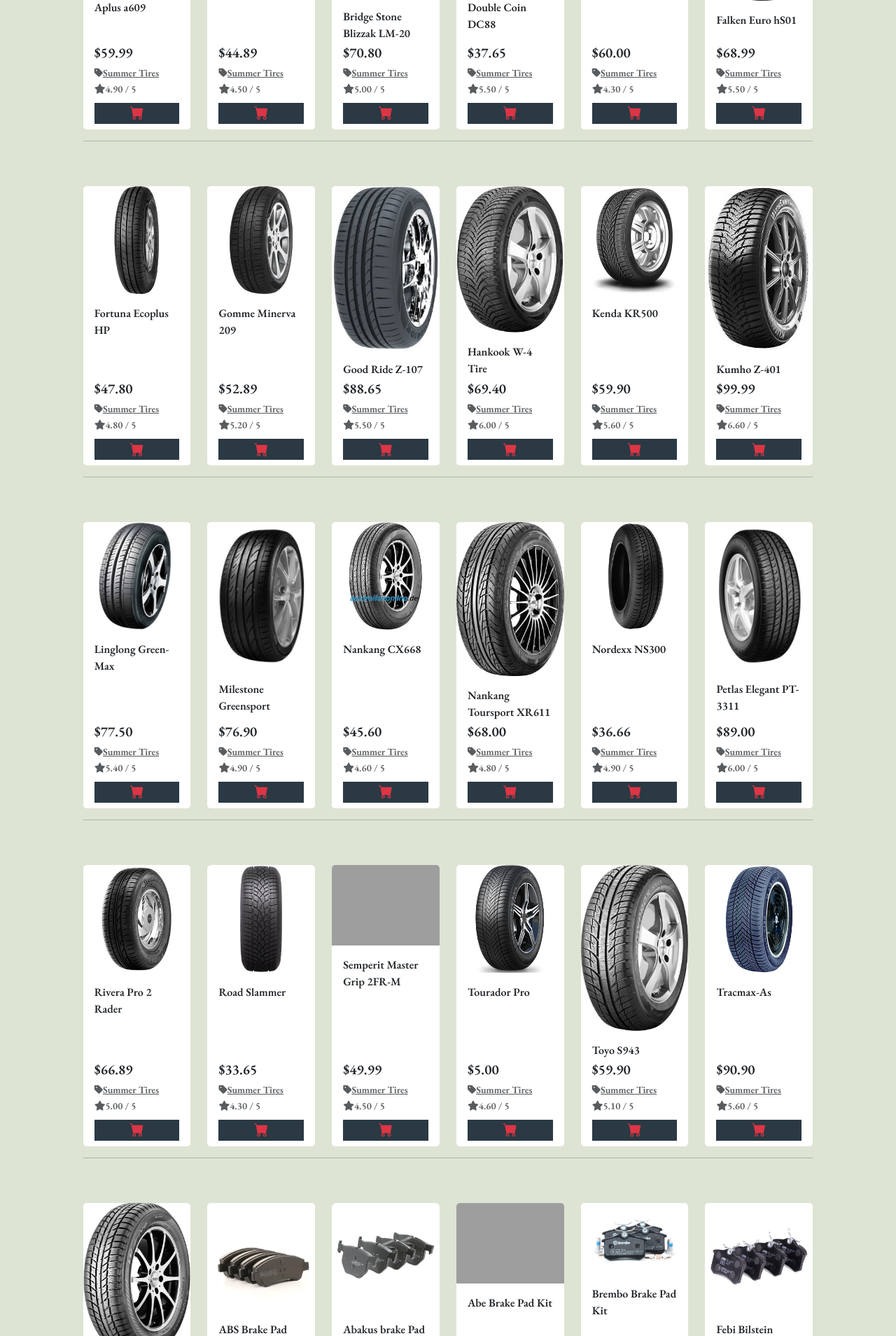
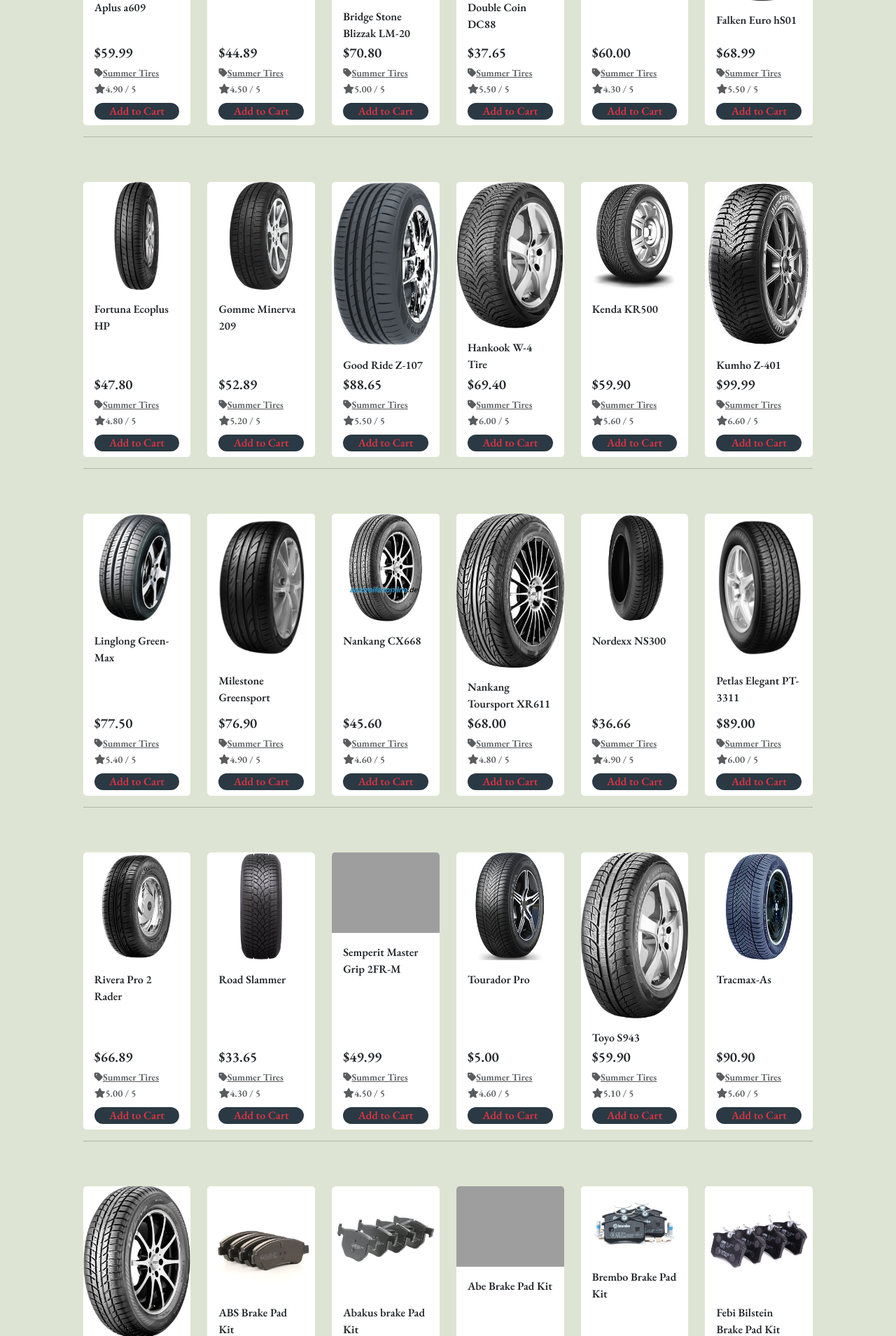
Before and after one commit to Elvisthegreat/auto_spare_part, a Django app: page /products/ in a window 1280 px wide. Shown: the part 501-2410 px from the top of the page at 70% size. Run offline with Django 5.2, Linux system fonts and the light colour scheme; data comes from the database, SQL or seed files in the repository; some libraries are stand-ins or nearby versions; grey boxes are pictures that could not be loaded.

Commit message:
Change add to cart icon to text

```diff
--- a/products/templates/products/all_products.html
+++ b/products/templates/products/all_products.html
@@ -60,8 +60,8 @@
                                                     <a class="text-danger" href=""><i class="bi bi-trash-fill"></i></a>
                                                 </small>
                                             {% endif %}
-                                            <div class="col text-center mt-2 w-100 cart-bg">
-                                                <a href=""><i class="bi bi-cart-fill cart-size text-danger"></i></a>
+                                            <div class="col text-center mt-2 cart-bg">
+                                                <a href="" class="text-danger text-decoration-none">Add to Cart</a>
                                             </div>
                                         </div>
                                     </div>
--- a/static/css/base.css
+++ b/static/css/base.css
@@ -101,6 +101,7 @@ body{
 
 .cart-bg {
     background-color: #2a3943;
+    border-radius: 50px;
 }
 
 .cart-size {
```
